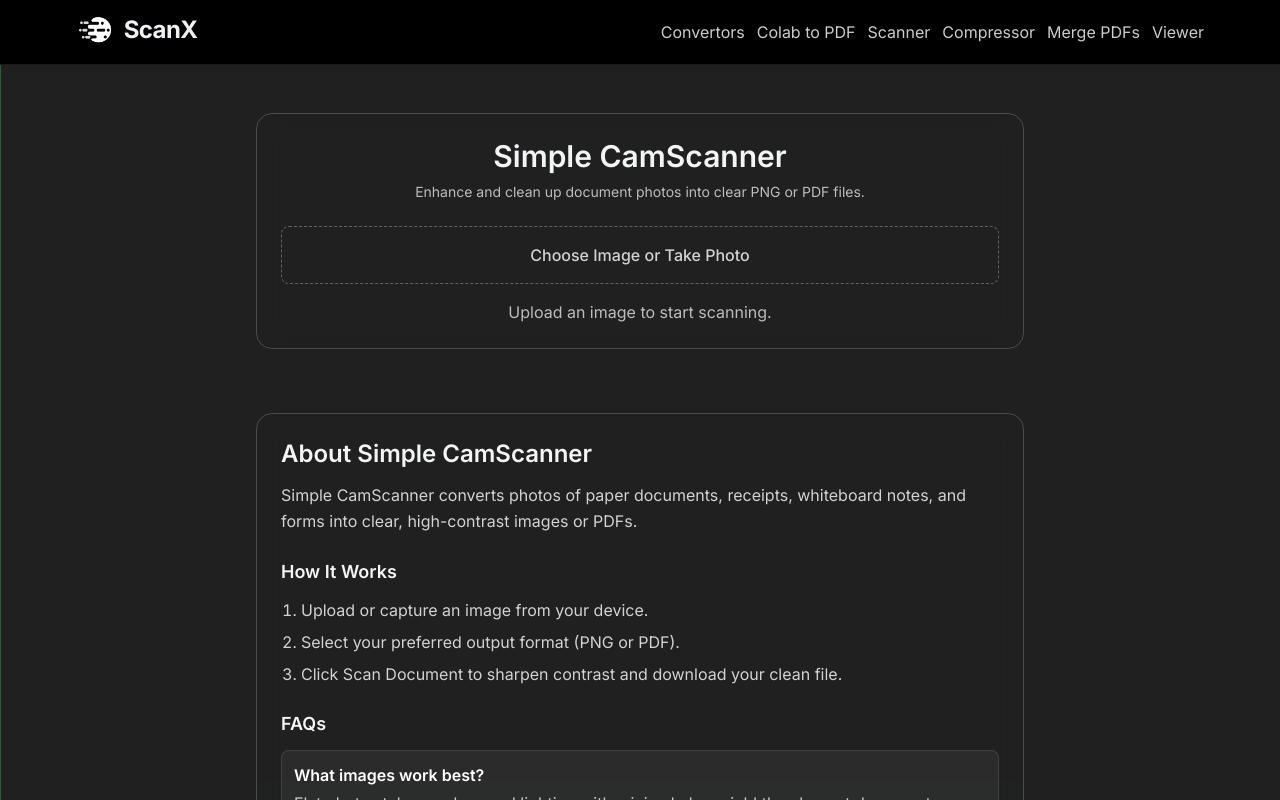
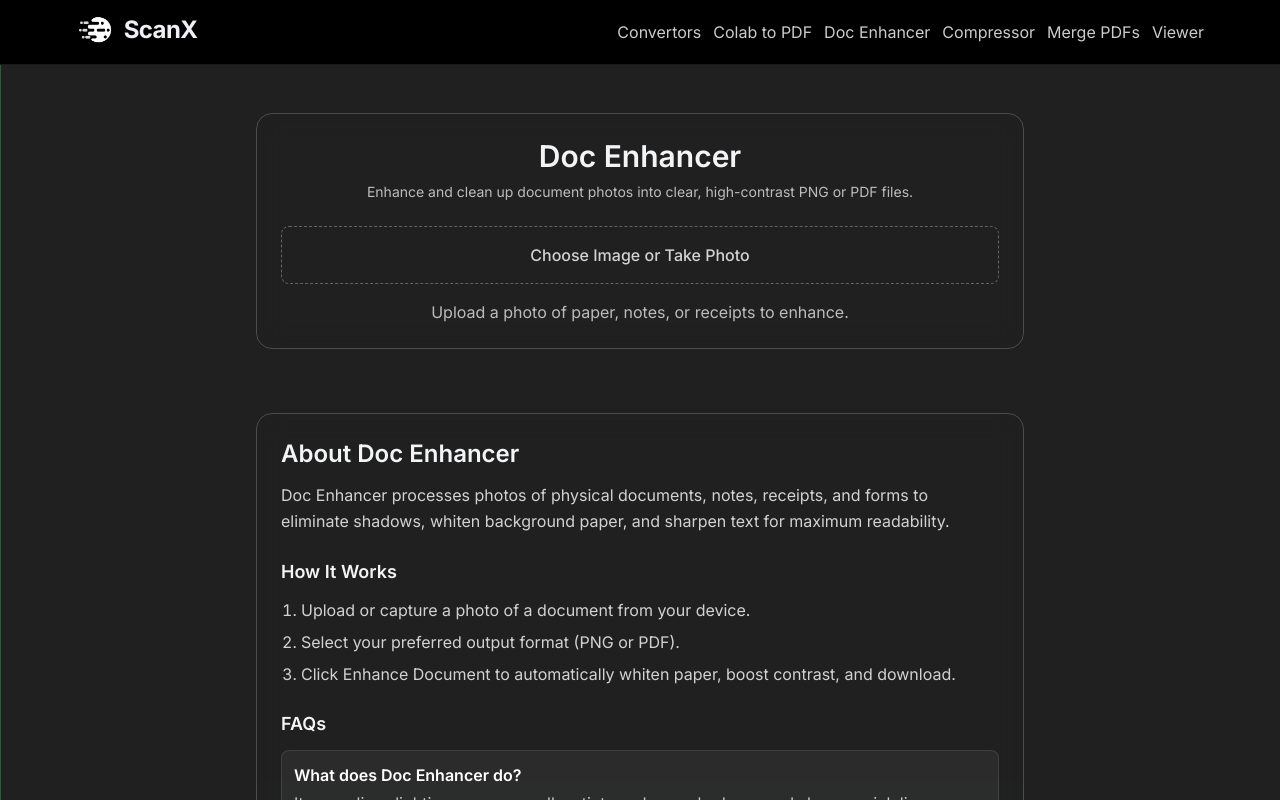
Before and after one commit to rajank18/ScanX_frontend, a React (Vite) app: page /scan in a window 1280 px wide. Shown: the top 800 px of the page. Built offline with nearby package versions, Linux system fonts and the light colour scheme.

Commit message:
feat: rename CamScanner to Doc Enhancer across navigation, home page, and tests

```diff
--- a/src/App.jsx
+++ b/src/App.jsx
@@ -36,7 +36,7 @@
           <nav className="hidden md:flex gap-3 text-sm md:text-base text-white/80">
             <Link className="hover:text-white" to="/convertor">Convertors</Link>
             <Link className="hover:text-white" to="/colab-to-pdf">Colab to PDF</Link>
-            <Link className="hover:text-white" to="/scan">Scanner</Link>
+            <Link className="hover:text-white" to="/scan">Doc Enhancer</Link>
             <Link className="hover:text-white" to="/compress">Compressor</Link>
             <Link className="hover:text-white" to="/merge-pdf">Merge PDFs</Link>
             <Link className="hover:text-white" to="/viewer">Viewer</Link>
@@ -48,7 +48,7 @@
               <nav className="flex flex-col gap-2 p-4 text-sm text-white/80">
                 <Link className="hover:text-white py-1" to="/compress" onClick={() => setIsMenuOpen(false)}>Compressor</Link>
                 <Link className="hover:text-white py-1" to="/colab-to-pdf" onClick={() => setIsMenuOpen(false)}>Colab to PDF</Link>
-                <Link className="hover:text-white py-1" to="/scan" onClick={() => setIsMenuOpen(false)}>OCR Scan</Link>
+                <Link className="hover:text-white py-1" to="/scan" onClick={() => setIsMenuOpen(false)}>Doc Enhancer</Link>
                 <Link className="hover:text-white py-1" to="/merge-pdf" onClick={() => setIsMenuOpen(false)}>Merge PDFs</Link>
                 <Link className="hover:text-white py-1" to="/viewer" onClick={() => setIsMenuOpen(false)}>Viewer</Link>
                 <Link className="hover:text-white py-1" to="/convertor" onClick={() => setIsMenuOpen(false)}>Convertors</Link>
--- a/src/main.jsx
+++ b/src/main.jsx
@@ -28,6 +28,7 @@
     children: [
       { index: true, element: <Home /> },
       { path: 'scan', element: <Scan /> },
+      { path: 'doc-enhancer', element: <Scan /> },
       { path: 'compress', element: <Compressor /> },
       { path: 'pdf-compress', element: <Compressor /> },
       { path: 'image-compress', element: <Compressor /> },
--- a/src/pages/Home.jsx
+++ b/src/pages/Home.jsx
@@ -59,7 +59,7 @@
             subtitle="All file conversions in one place"
             icon={<img src={mergeIcon} alt="Ultimate Converter" className="w-8 h-8 md:w-12 md:h-12" />}
           />
-          <FeatureCard to="/scan" title="CamScanner" subtitle="Image → PDF/PNG" icon={<img src={scanIcon} alt="OCR Scan" className="w-8 h-8 md:w-12 md:h-12" />} />
+          <FeatureCard to="/scan" title="Doc Enhancer" subtitle="Photo → Clean PDF/PNG" icon={<img src={scanIcon} alt="Doc Enhancer" className="w-8 h-8 md:w-12 md:h-12" />} />
           <FeatureCard to="/viewer" title="Ultimate Viewer" subtitle="View PDF/DOCX/Excel" icon={<img src={viewer} alt="Ultimate Viewer" className="w-8 h-8 md:w-12 md:h-12" />} />
 
           <FeatureCard to="/compress" title="Compressor" subtitle="Compress PDF & Images" icon={<img src={pdfCompressIcon} alt="Compressor" className="w-8 h-8 md:w-12 md:h-12" />} />
--- a/src/pages/Scan.jsx
+++ b/src/pages/Scan.jsx
@@ -74,18 +74,18 @@
   return (
     <>
       <SEO
-        title="Simple CamScanner - Convert Images to Clean Documents"
-        description="Free online document scanner tool. Upload photos of notes or receipts and clean them up into PNG or PDF format."
-        keywords="camscanner, document scanner, scan image to pdf, image to png scanner, simple camscanner"
+        title="Doc Enhancer - Turn Photos into Clean Documents Online"
+        description="Free online document enhancer. Upload photos of paper, receipts, or whiteboard notes and clean them up into high-contrast PNG or PDF files."
+        keywords="doc enhancer, document enhancer, photo to document, clean document photo, enhance scanned pdf, camscanner filter"
         canonical="/scan"
       />
 
       <div className="w-full max-w-3xl mx-auto text-gray-100 backdrop-blur-md p-6 rounded-2xl border border-white/20 text-center">
         <h2 className="text-2xl md:text-3xl font-semibold mb-2">
-          Simple CamScanner
+          Doc Enhancer
         </h2>
         <p className="text-white/70 mb-6 text-sm">
-          Enhance and clean up document photos into clear PNG or PDF files.
+          Enhance and clean up document photos into clear, high-contrast PNG or PDF files.
         </p>
 
         {/* File Upload Zone */}
@@ -136,7 +136,7 @@
               disabled={isLoading}
               className="w-full sm:w-auto px-6 py-2 bg-blue-600 text-white rounded-lg hover:bg-blue-700 disabled:opacity-60 font-semibold transition"
             >
-              {isLoading ? "Scanning..." : "Scan Document"}
+              {isLoading ? "Enhancing..." : "Enhance Document"}
             </button>
           </div>
         )}
@@ -160,31 +160,31 @@
 
         {!image && (
           <p className="mt-4 text-white/70">
-            Upload an image to start scanning.
+            Upload a photo of paper, notes, or receipts to enhance.
           </p>
         )}
       </div>
 
       <PageInfoSection
-        aboutTitle="About Simple CamScanner"
-        aboutText="Simple CamScanner converts photos of paper documents, receipts, whiteboard notes, and forms into clear, high-contrast images or PDFs."
+        aboutTitle="About Doc Enhancer"
+        aboutText="Doc Enhancer processes photos of physical documents, notes, receipts, and forms to eliminate shadows, whiten background paper, and sharpen text for maximum readability."
         howItWorks={[
-          "Upload or capture an image from your device.",
+          "Upload or capture a photo of a document from your device.",
           "Select your preferred output format (PNG or PDF).",
-          "Click Scan Document to sharpen contrast and download your clean file.",
+          "Click Enhance Document to automatically whiten paper, boost contrast, and download.",
         ]}
         faqs={[
           {
-            question: "What images work best?",
-            answer: "Flat photos taken under good lighting with minimal glare yield the clearest document scans.",
+            question: "What does Doc Enhancer do?",
+            answer: "It normalizes lighting, removes yellow tints and gray shadows, and sharpens ink lines so smartphone photos read like clear scanned documents.",
           },
           {
-            question: "Can I scan photos on mobile?",
-            answer: "Yes, you can upload directly from your mobile camera or photo gallery.",
+            question: "Does it work on receipts and handwritten notes?",
+            answer: "Yes, high-contrast modulation brings out faint pen strokes and printed receipt text clearly.",
           },
           {
             question: "Can I output as PDF?",
-            answer: "Yes, choose PDF in the output dropdown before scanning.",
+            answer: "Yes, choose PDF in the output dropdown before enhancing.",
           },
         ]}
       />
```
Also changed, not shown: 2 other files (tests, documents, lock files or other folders).
